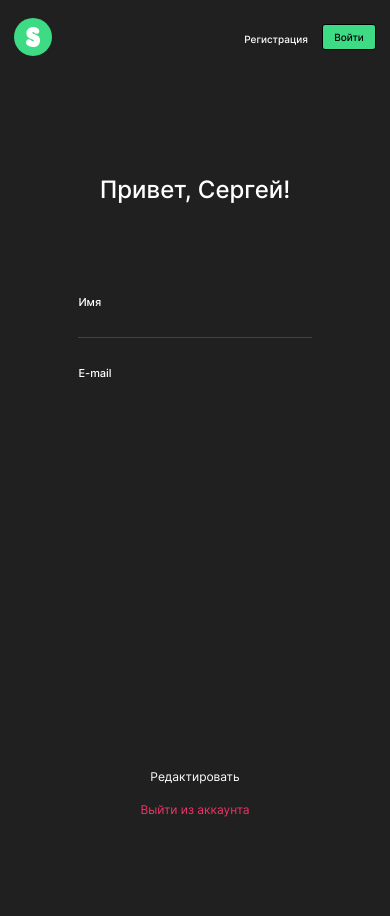
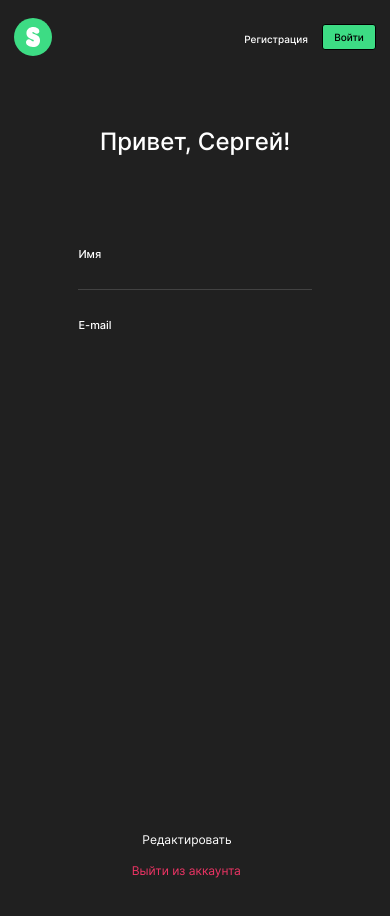
Before and after one commit to the69nemo/movies-explorer-frontend, a React (Create React App) app: page /profile in a window 390 px wide. Built offline with nearby package versions, Linux system fonts and the light colour scheme; the HTML template or start-up script is replaced by a standard one.

Commit message:
fix after 1st review

```diff
--- a/src/components/Profile/Profile.css
+++ b/src/components/Profile/Profile.css
@@ -4,11 +4,11 @@
   display: flex;
   flex-direction: column;
   align-items: center;
-  justify-content: center;
   color: #ffffff;
 }
 
 .profile__container {
+  margin-top: 74px;
   max-width: 410px;
   display: flex;
   flex-direction: column;
@@ -104,15 +104,24 @@
   opacity: 0.7;
 }
 
-@media screen and (max-width: 1280px) {
+@media screen and (max-width: 768px) {
   .profile__form {
     margin: 96px 0 0;
   }
+
+  .profile__container {
+    margin-top: 236px;
+  }
 }
 
-@media screen and (max-width: 768px) {
+@media screen and (max-width: 450px) {
+  .profile {
+    position: relative;;
+  }
+
   .profile__container {
     max-width: 260px;
+    margin-top: 53px;
   }
 
   .profile__input {
@@ -124,11 +133,22 @@
   }
 
   .profile__btn {
+    position: absolute;
+    padding: 0;
+    margin: 0;
     font-size: 12px;
     line-height: 15px;
   }
 
   .profile__btn_edit {
-    margin: 360px 0 16px;
+    padding: 0;
+    margin: 0;
+    bottom: 71px;
+    left: 36.5%;
+  }
+
+  .profile__btn_exit {
+    bottom: 40px;
+    left: 33.8%;
   }
 }
```
